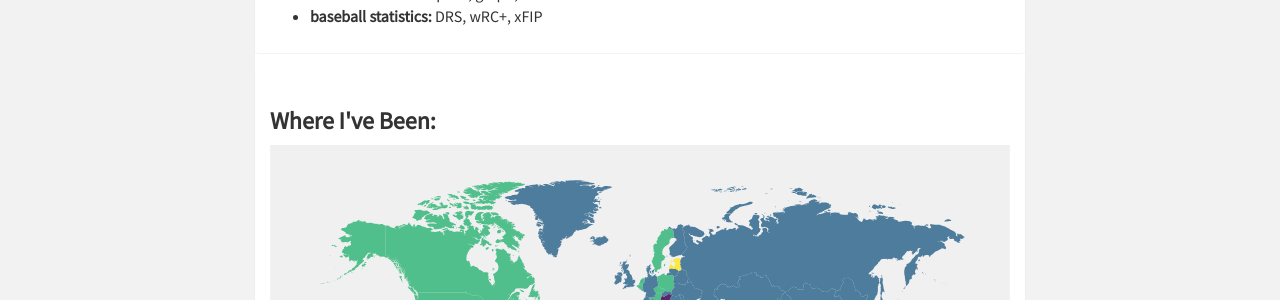
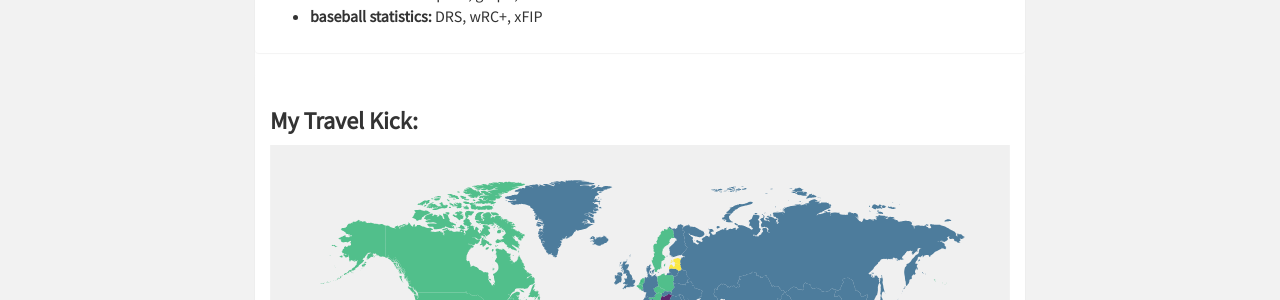
Before and after one commit to mrkaye97/mrkaye97.github.io, a Jekyll site: the page built from about.html, in a window 1280 px wide. Shown: the part 1467-1767 px from the top of the page. Built offline with Jekyll 4.4.1, drawn with Linux system fonts in a browser that asks for light colours; nearby versions of some CDN libraries.

Commit message:
Update about.html

```diff
--- a/about.html
+++ b/about.html
@@ -86,7 +86,7 @@ Title: About Me
 
 		  <div class="panel panel-default">
     		<div class="panel-body">
-			  <h3><strong>Where I've Been:</strong></h3>
+			  <h3><strong>My Travel Kick:</strong></h3>
 				<center>
 				<object type="image/svg+xml" data="plt.svg">
 				  Your browser does not support SVG
```
